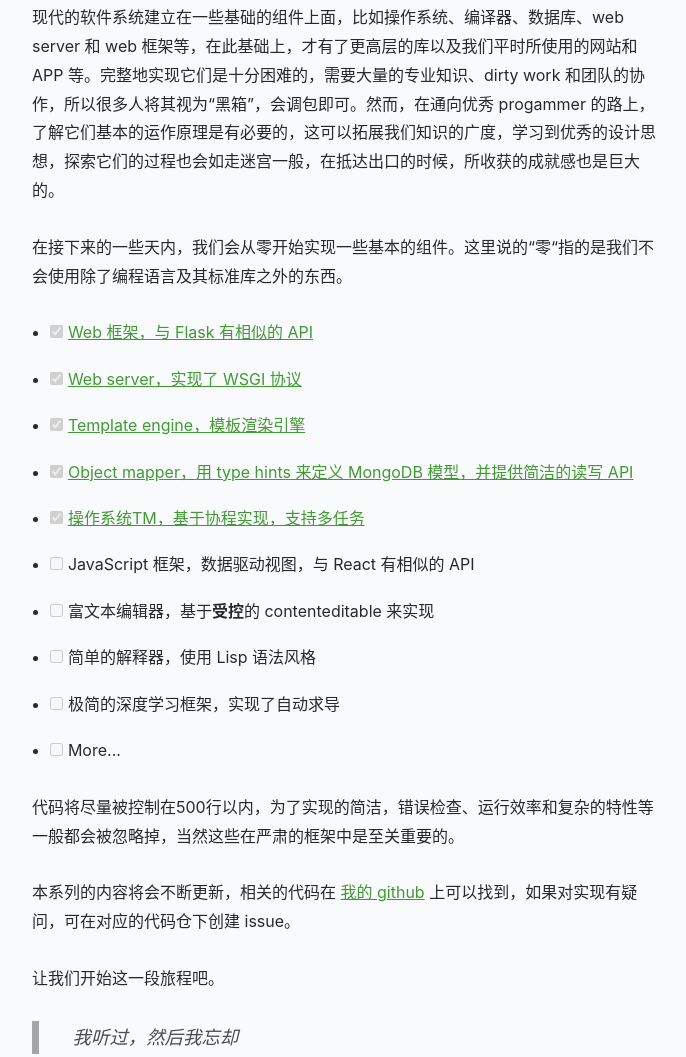
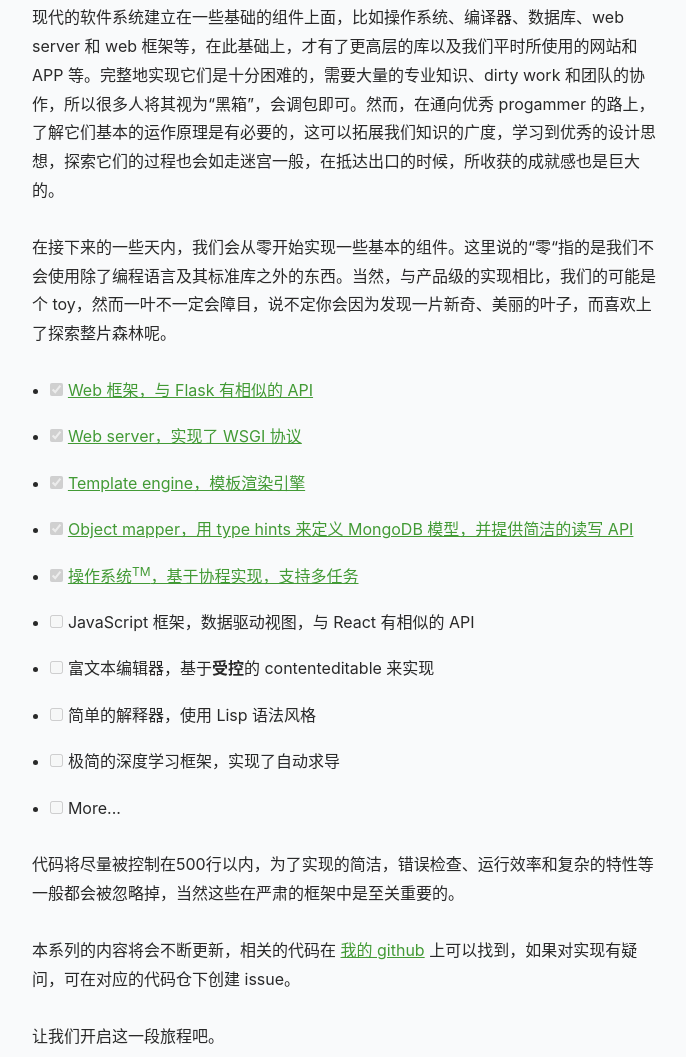
Before and after one commit to cymoo/daydream.site_gatsby, a Gatsby site: page /hello-world/ in a window 1280 px wide. Shown: the part 216-1273 px from the top of the page, without its empty margins (293-979 px from the left). Built offline with nearby package versions, Linux system fonts and the light colour scheme; Gatsby itself is replaced by a stand-in of ours.

Commit message:
hello world

```diff
--- a/content/blog/hello-world/index.md
+++ b/content/blog/hello-world/index.md
@@ -7,7 +7,7 @@ description: I create then I understand
 
 现代的软件系统建立在一些基础的组件上面，比如操作系统、编译器、数据库、web server 和 web 框架等，在此基础上，才有了更高层的库以及我们平时所使用的网站和 APP 等。完整地实现它们是十分困难的，需要大量的专业知识、dirty work 和团队的协作，所以很多人将其视为“黑箱”，会调包即可。然而，在通向优秀 progammer 的路上，了解它们基本的运作原理是有必要的，这可以拓展我们知识的广度，学习到优秀的设计思想，探索它们的过程也会如走迷宫一般，在抵达出口的时候，所收获的成就感也是巨大的。
 
-在接下来的一些天内，我们会从零开始实现一些基本的组件。这里说的“零“指的是我们不会使用除了编程语言及其标准库之外的东西。
+在接下来的一些天内，我们会从零开始实现一些基本的组件。这里说的“零“指的是我们不会使用除了编程语言及其标准库之外的东西。当然，与产品级的实现相比，我们的可能是个 toy，然而一叶不一定会障目，说不定你会因为发现一片新奇、美丽的叶子，而喜欢上了探索整片森林呢。
 
 - [x] [Web 框架，与 Flask 有相似的 API](#)
 
@@ -17,7 +17,7 @@ description: I create then I understand
 
 - [x] [Object mapper，用 type hints 来定义 MongoDB 模型，并提供简洁的读写 API](#)
 
-- [x] [操作系统TM，基于协程实现，支持多任务](#)
+- [x] [操作系统<sup>TM</sup>，基于协程实现，支持多任务](#)
 
 - [ ] JavaScript 框架，数据驱动视图，与 React 有相似的 API
 
@@ -33,7 +33,7 @@ description: I create then I understand
 
 本系列的内容将会不断更新，相关的代码在 [我的 github](https://github.com/cymoo) 上可以找到，如果对实现有疑问，可在对应的代码仓下创建 issue。
 
-让我们开始这一段旅程吧。
+让我们开启这一段旅程吧。
 
 > 我听过，然后我忘却
 
```
